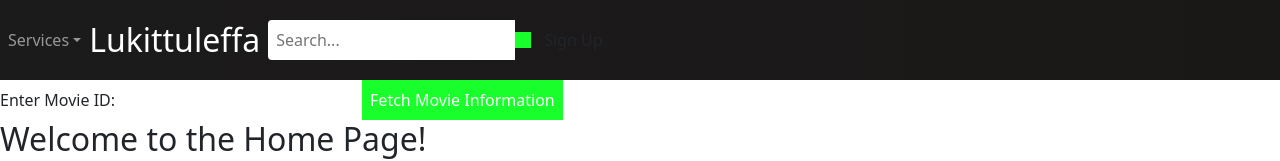
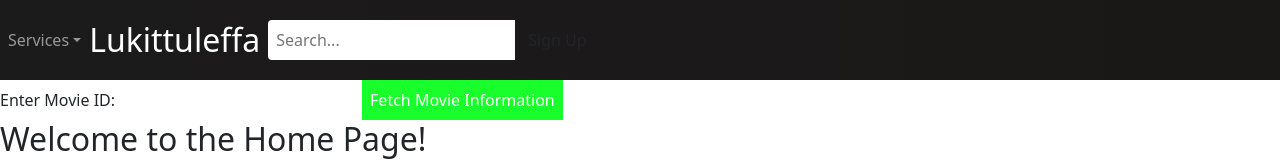
Before and after one commit to TVT22-8/LukittuLeffa, a React (Create React App) app in the folder frontend/: page / in a window 1280 px wide. Shown: the top 161 px of the page. Built offline with nearby package versions, Linux system fonts and the light colour scheme.

Commit message:
searchbar toiminto

```diff
--- a/frontend/src/App.js
+++ b/frontend/src/App.js
@@ -28,10 +28,7 @@ const App = () => {
           <Route path="/" element={<Home />} />
           <Route path="/Movie" element={<Movie />} />
           <Route path="/Group" element={<Group />} />
-          <Route path="/Settings"
-
-            element={<Settings changeTheme={changeTheme} deleteUser={deleteUser} />}
-          />
+          <Route path="/Settings"/>
         </Routes>
       </div>
     </Router>
--- a/frontend/src/components/Navbar.css
+++ b/frontend/src/components/Navbar.css
@@ -31,6 +31,7 @@
 .navbar-right {
   display: flex;
   align-items: center;
+  position: relative;
 }
 
 .fa-firstdraft {
--- a/frontend/src/components/Navbar.js
+++ b/frontend/src/components/Navbar.js
@@ -1,4 +1,4 @@
-import React, { useState } from 'react';
+import React, { useState, useEffect } from 'react';
 import { Link } from 'react-router-dom';
 import { Navbar, Nav, NavDropdown } from 'react-bootstrap';
 import './Navbar.css';
@@ -23,10 +23,62 @@ const MenuItems = [
   },
 ];
 
+// Define the searchMovies function here
+async function searchMovies(query) {
+  try {
+    const apiKey = '9014a6c38ca5c2e5f788de5fa3d22da0'; // Replace with your TMDb API key
+    const response = await fetch(
+      `https://api.themoviedb.org/3/search/movie?api_key=${apiKey}&query=${query}`
+    );
+
+    if (!response.ok) {
+      throw new Error(`Request failed with status ${response.status}`);
+    }
+
+    const data = await response.json();
+    return data.results;
+  } catch (error) {
+    console.error('Error fetching movie data:', error);
+    return []; // Returning an empty array in case of an error
+  }
+}
+
 function MyNavbar() {
   const [click, setClick] = useState(false);
+  const [searchResults, setSearchResults] = useState([]);
+  const [searchTerm, setSearchTerm] = useState('');
 
   const handleClick = () => setClick(!click);
+
+  const handleSearch = async (searchTerm) => {
+    setSearchTerm(searchTerm);
+
+    if (searchTerm.trim() === '') {
+      setSearchResults([]);
+      return;
+    }
+
+    try {
+      // Call your MovieSearch function with the query and fields
+      const fieldsToRetrieve = ['title', 'overview', 'release_date', 'poster_path']; // Adjust as needed
+      const results = await searchMovies(searchTerm);
+      setSearchResults(results);
+    } catch (error) {
+      console.error('Error fetching movie data:', error);
+      setSearchResults([]); // Returning an empty array in case of an error
+    }
+  };
+
+  useEffect(() => {
+    // You can debounce the API calls here to prevent making too many requests
+    const debounceTimeout = setTimeout(() => {
+      handleSearch(searchTerm);
+    }, 300); // Adjust the debounce timeout as needed
+
+    return () => clearTimeout(debounceTimeout);
+  }, [searchTerm]);
+
+
 
   return (
     <Navbar bg="dark" variant="dark" expand="lg">
@@ -60,7 +112,7 @@ function MyNavbar() {
       </div>
 
       <div className='navbar-right'>
-        <SearchBar />
+      <SearchBar onSearch={handleSearch} searchResults={searchResults} />
         <Button /> {/* Sign Up button */}
       </div>
 
--- a/frontend/src/components/SearchBar.css
+++ b/frontend/src/components/SearchBar.css
@@ -1,8 +1,10 @@
 /* SearchBar.css */
 .search-bar {
-    display: flex;
-    align-items: center;
-  }
+  position: relative; /* Add this line */
+  display: flex;
+  align-items: center;
+  justify-content: center;
+}
 
   input {
     padding: 0.5rem;
@@ -18,3 +20,14 @@
     border-radius: 0 4px 4px 0;
     cursor: pointer;
   }
+
+  .list-group {
+    width: 200px;
+    position: absolute;
+    top: 100%; /* This will start the list-group right after the search-bar */
+    left: 0; /* Align it with the left edge of the search-bar */
+    list-style: none;
+    text-align: start;
+    background: white; /* Optional: Set a background color so it overlays content below */
+    z-index: 1000; /* Optional: Ensure it stacks on top of other content */
+}
--- a/frontend/src/components/SearchBar.js
+++ b/frontend/src/components/SearchBar.js
@@ -1,14 +1,42 @@
-// SearchBar.js
-import React from 'react';
+import React, { useState } from 'react';
 import './SearchBar.css';
 
-const SearchBar = () => {
+
+const SearchBar = ({ onSearch, searchResults }) => {
+  const [searchTerm, setSearchTerm] = useState('');
+
+  const handleInputChange = (event) => {
+    const inputValue = event.target.value;
+    setSearchTerm(inputValue);
+    onSearch(inputValue);
+  };
+
   return (
-    <div className='search-bar'>
-      <input type='text' placeholder='Search...' />
-      <button type='submit'><i className='fas fa-search'></i></button>
+    <div className="row">
+      <div className="col-md-4"> {/* Adjust the column size as needed */}
+        <input
+          type="text"
+          placeholder="Search..."
+          value={searchTerm}
+          onChange={handleInputChange}
+        />
+      </div>
+      {searchResults.length > 0 && (
+        <div className="col-md-8"> {/* Adjust the column size as needed */}
+          <ul className="list-group">
+            {searchResults.map((result) => (
+              <li key={result.id} className="list-group-item">
+                {/* Limit the displayed characters to 10 */}
+                {result.title.length > 10
+                  ? `${result.title.substring(0, 15)}...`
+                  : result.title}
+              </li>
+            ))}
+          </ul>
+        </div>
+      )}
     </div>
   );
-}
+};
 
 export default SearchBar;
```
